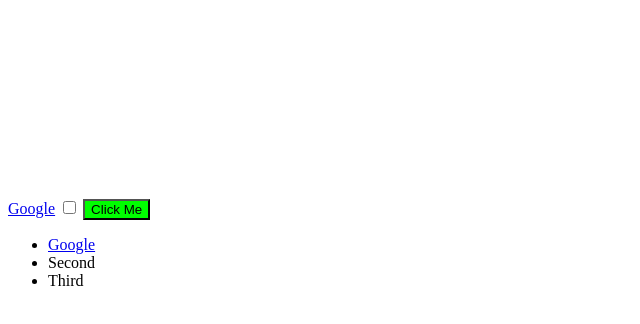
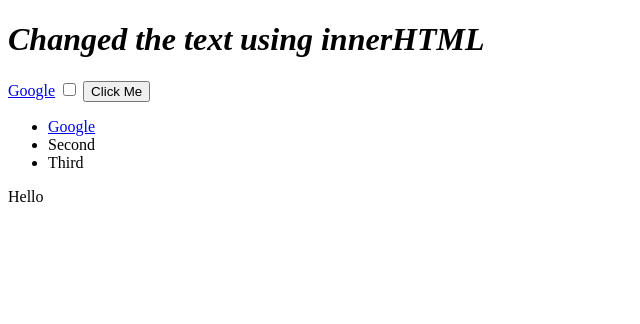
Before and after one commit to devesh1808/Javascript-Learning, a plain HTML site: page DOM/index.html in a window 1280 px wide. Shown: the whole page, without its empty margins (0-640 px from the left). Drawn offline with Linux system fonts and the light colour scheme.

Commit message:
innerHTML vs textContent

```diff
--- a/DOM/index.html
+++ b/DOM/index.html
@@ -7,7 +7,7 @@
     <link rel="stylesheet" href="styles.css" />
   </head>
   <body>
-    <h1 id="title">Hello</h1>
+    <h1 id="title"><strong>Hello</strong></h1>
 
     <a href="https://www.google.com">Google</a>
 
--- a/DOM/index.js
+++ b/DOM/index.js
@@ -75,12 +75,23 @@
 
 /* Manipulating and Changing Styles of HTML elements with js */
 
-document.querySelector("h1").style.color = "red";
+// document.querySelector("h1").style.color = "red";
 
-document.querySelector("h1").style.fontSize = "5rem";
+// document.querySelector("h1").style.fontSize = "5rem";
 
-document.querySelector("h1").style.visibility = "hidden";
+// document.querySelector("h1").style.visibility = "hidden";
 
-document.querySelector(".btn").style.backgroundColor = "yellow";
+// document.querySelector(".btn").style.backgroundColor = "yellow";
 
-document.querySelector("button").style.backgroundColor = "lime";  // same as above
+// document.querySelector("button").style.backgroundColor = "lime";  // same as above
+
+
+
+
+/* innerHTML vs textContent */
+
+document.write(document.querySelector("h1").textContent);
+
+document.querySelector("h1").textContent = "Changed the text using textContent";
+
+document.querySelector("h1").innerHTML = "<em>Changed the text using innerHTML</em>";
```
